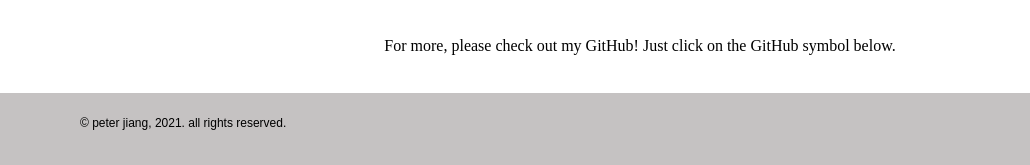
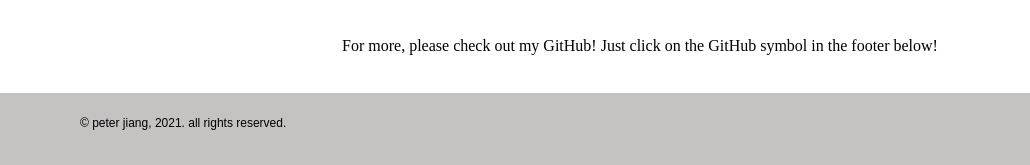
Before and after one commit to pzjiang/pzjiang.github.io, a Gatsby site: page /projects in a window 1280 px wide. Shown: the part 635-800 px from the top of the page, 0-1030 px from the left. Built offline with nearby package versions, Linux system fonts and the light colour scheme; Gatsby itself is replaced by a stand-in of ours.

Commit message:
change the wording a little

```diff
--- a/src/pages/projects.js
+++ b/src/pages/projects.js
@@ -53,7 +53,7 @@ const ProjectPage = () => {
 
             <div class="projectheadings">
 
-                For more, please check out my GitHub! Just click on the GitHub symbol below.
+                For more, please check out my GitHub! Just click on the GitHub symbol in the footer below!
 
             </div>
 
```
